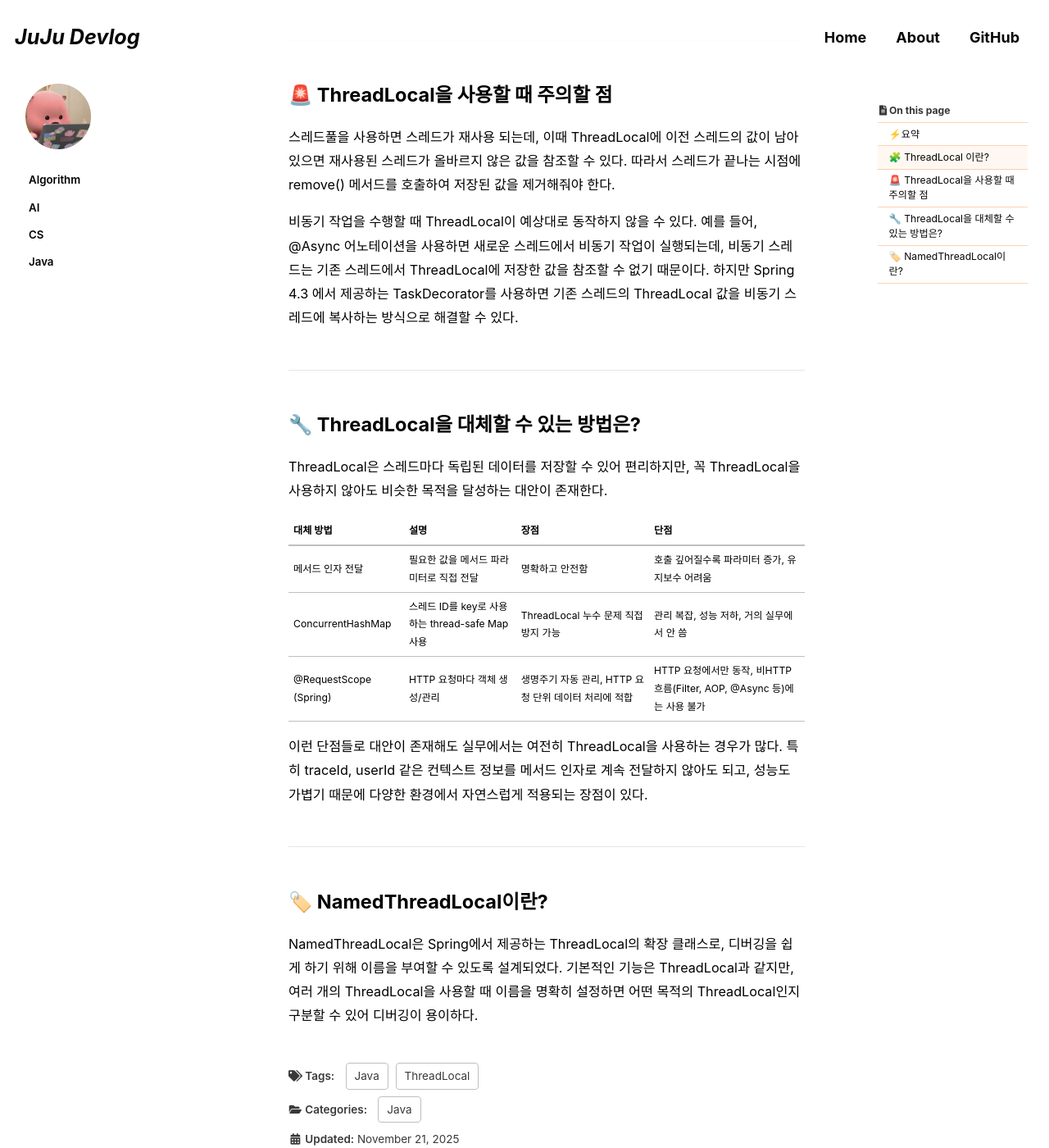
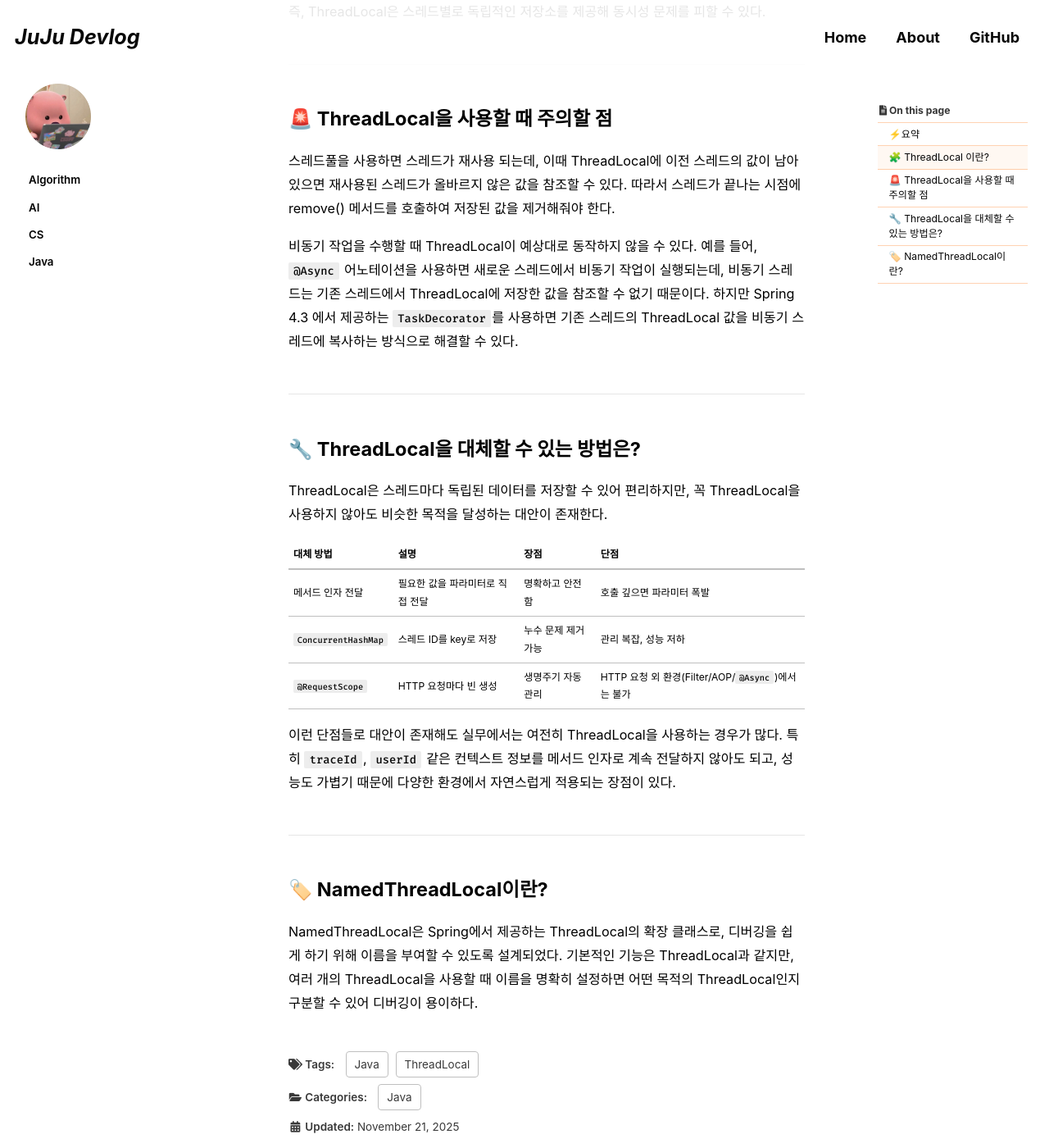
Before and after one commit to zuvvon/zuvvon.github.io, a Jekyll site: the page built from _posts/2025-11-21-threadlocal.md, in a window 1280 px wide and 1400 px high, scrolled down 729 px. Shown: the whole window at 82% size. Built offline with Jekyll 4.4.1, drawn with Linux system fonts in a browser that asks for light colours; cached includes are drawn as plain includes; some web fonts are replaced; comment, search, counter and statistics services are not loaded; some of the changed text lies outside the part shown.

Commit message:
Revise ThreadLocal documentation and examples
Updated the summary and alternative methods for ThreadLocal usage. Enhanced explanations and added code formatting for clarity.

```diff
--- a/_posts/2025-11-21-threadlocal.md
+++ b/_posts/2025-11-21-threadlocal.md
@@ -17,8 +17,8 @@ last_modified_at: 2025-11-21
 ---
 
 ## ⚡요약
-ThreadLocal은 스레드별 저장소이며 스레드풀에서는 remove()가 필요하다.
-@RequestScope는 HTTP 요청에서만 동작하므로, Spring 내부 동작 대부분은 ThreadLocal 기반이다.
+ThreadLocal은 스레드별 저장소이며 스레드풀에서는 `remove()`가 필요하다. `@RequestScope`는 HTTP 요청에서만 동작하며 비HTTP 흐름에서는 적용되지 않는다. <mark>Spring 내부 컨텍스트 관리(Security, Transaction, Request)는 대부분 ThreadLocal 기반이다.</mark>
+
 
 ## 🧩 ThreadLocal 이란?
 
@@ -32,7 +32,7 @@ ThreadLocal은 Java에서 각 스레드마다 독립적인 변수를 저장할
 
 스레드풀을 사용하면 스레드가 재사용 되는데, 이때 ThreadLocal에 이전 스레드의 값이 남아있으면 재사용된 스레드가 올바르지 않은 값을 참조할 수 있다. 따라서 스레드가 끝나는 시점에 remove() 메서드를 호출하여 저장된 값을 제거해줘야 한다.
 
-비동기 작업을 수행할 때 ThreadLocal이 예상대로 동작하지 않을 수 있다. 예를 들어, @Async 어노테이션을 사용하면 새로운 스레드에서 비동기 작업이 실행되는데, 비동기 스레드는 기존 스레드에서 ThreadLocal에 저장한 값을 참조할 수 없기 때문이다. 하지만 Spring 4.3 에서 제공하는 TaskDecorator를 사용하면 기존 스레드의 ThreadLocal 값을 비동기 스레드에 복사하는 방식으로 해결할 수 있다.
+비동기 작업을 수행할 때 ThreadLocal이 예상대로 동작하지 않을 수 있다. 예를 들어, `@Async` 어노테이션을 사용하면 새로운 스레드에서 비동기 작업이 실행되는데, 비동기 스레드는 기존 스레드에서 ThreadLocal에 저장한 값을 참조할 수 없기 때문이다. 하지만 Spring 4.3 에서 제공하는 `TaskDecorator`를 사용하면 기존 스레드의 ThreadLocal 값을 비동기 스레드에 복사하는 방식으로 해결할 수 있다.
 
 ---
 
@@ -40,13 +40,14 @@ ThreadLocal은 Java에서 각 스레드마다 독립적인 변수를 저장할
 
 ThreadLocal은 스레드마다 독립된 데이터를 저장할 수 있어 편리하지만, 꼭 ThreadLocal을 사용하지 않아도 비슷한 목적을 달성하는 대안이 존재한다.
 
-| 대체 방법 | 설명 | 장점 | 단점 |
-|----------|------|------|------|
-| 메서드 인자 전달 | 필요한 값을 메서드 파라미터로 직접 전달 | 명확하고 안전함 | 호출 깊어질수록 파라미터 증가, 유지보수 어려움 |
-| ConcurrentHashMap | 스레드 ID를 key로 사용하는 thread-safe Map 사용 | ThreadLocal 누수 문제 직접 방지 가능 | 관리 복잡, 성능 저하, 거의 실무에서 안 씀 |
-| @RequestScope (Spring) | HTTP 요청마다 객체 생성/관리 | 생명주기 자동 관리, HTTP 요청 단위 데이터 처리에 적합 | HTTP 요청에서만 동작, 비HTTP 흐름(Filter, AOP, @Async 등)에는 사용 불가 |
+| 대체 방법               | 설명                 | 장점          | 단점                                      |
+| ------------------- | ------------------ | ----------- | --------------------------------------- |
+| 메서드 인자 전달           | 필요한 값을 파라미터로 직접 전달 | 명확하고 안전함    | 호출 깊으면 파라미터 폭발                          |
+| `ConcurrentHashMap` | 스레드 ID를 key로 저장    | 누수 문제 제거 가능 | 관리 복잡, 성능 저하                            |
+| `@RequestScope`     | HTTP 요청마다 빈 생성     | 생명주기 자동 관리  | HTTP 요청 외 환경(Filter/AOP/`@Async`)에서는 불가 |
 
-이런 단점들로 대안이 존재해도 실무에서는 여전히 ThreadLocal을 사용하는 경우가 많다. 특히 traceId, userId 같은 컨텍스트 정보를 메서드 인자로 계속 전달하지 않아도 되고, 성능도 가볍기 때문에 다양한 환경에서 자연스럽게 적용되는 장점이 있다.
+
+이런 단점들로 대안이 존재해도 실무에서는 여전히 ThreadLocal을 사용하는 경우가 많다. 특히 `traceId`, `userId` 같은 컨텍스트 정보를 메서드 인자로 계속 전달하지 않아도 되고, 성능도 가볍기 때문에 다양한 환경에서 자연스럽게 적용되는 장점이 있다.
 
 ---
 
```
